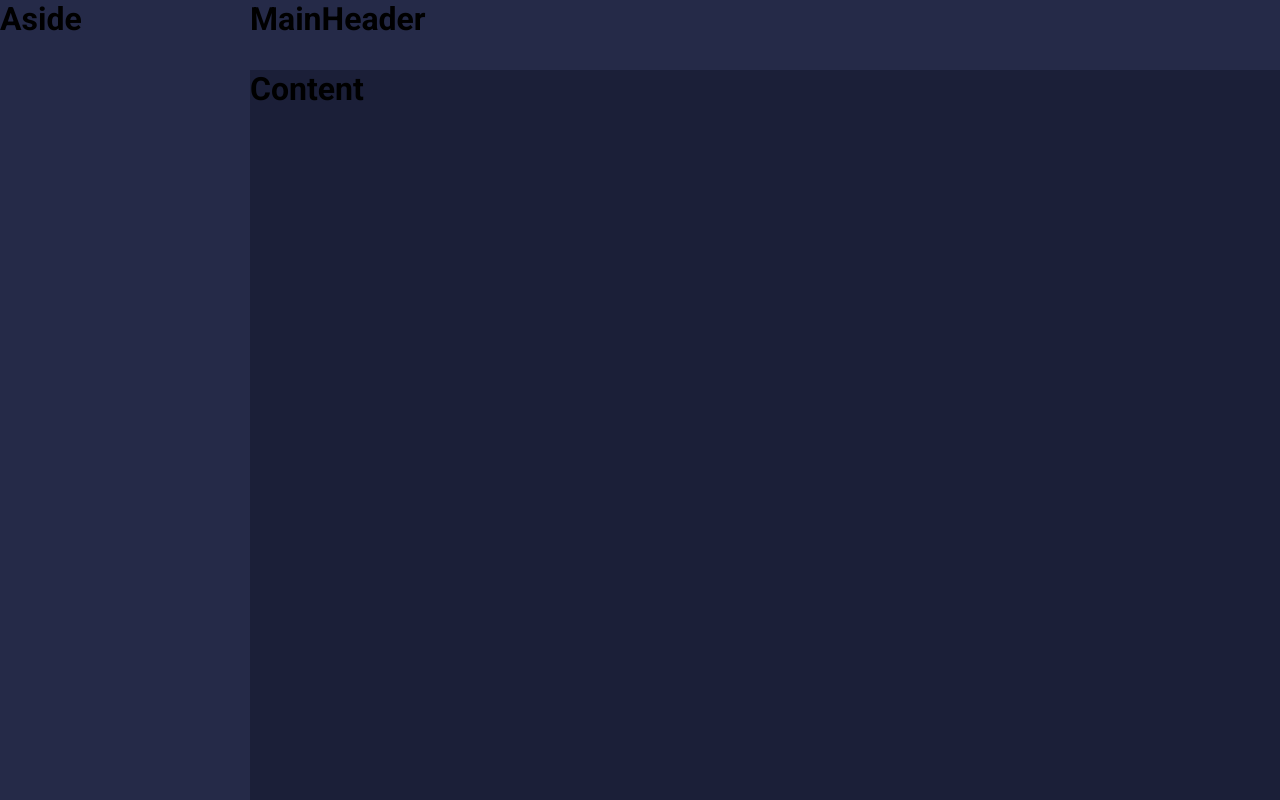
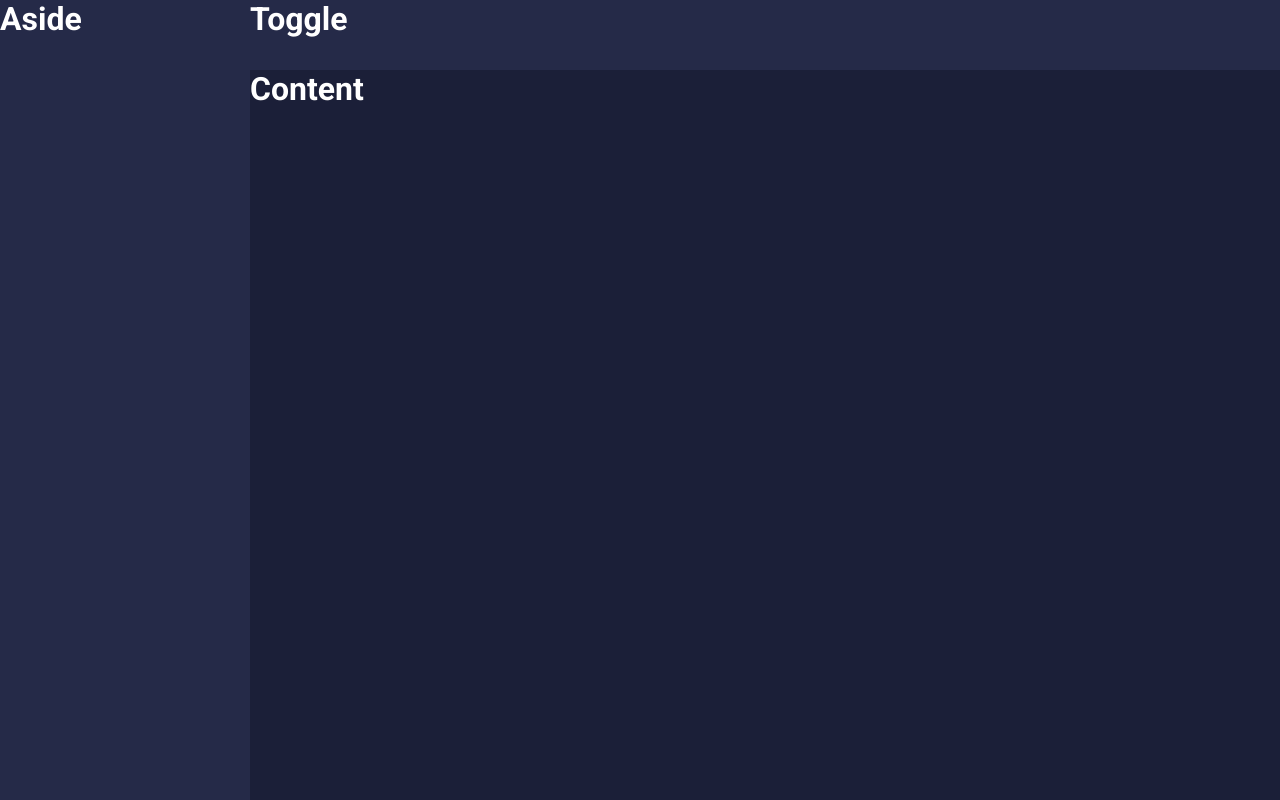
Before and after one commit to ivad8080/minha-carteira2, a React (Create React App) app: page / in a window 1280 px wide. Built offline with nearby package versions, Linux system fonts and the light colour scheme.

Commit message:
Minor Updates]

```diff
--- a/src/components/Aside/styles.ts
+++ b/src/components/Aside/styles.ts
@@ -2,5 +2,6 @@
 
  export const Container = styled.div`
     grid-area: AS;
-    background-color: #252A48;
+    color: ${props => props.theme.colors.white};
+    background-color: ${props => props.theme.colors.secondary};
 `;
--- a/src/components/Content/styles.ts
+++ b/src/components/Content/styles.ts
@@ -1,6 +1,7 @@
- import styled from 'styled-components';
+import styled from 'styled-components';
 
- export const Container = styled.div`
+export const Container = styled.div`
     grid-area: CT;
-    background-color: #1B1F38;
- `;
+    color: ${props => props.theme.colors.white};
+    background-color: ${props => props.theme.colors.primary};
+`;
--- a/src/components/Layout/index.tsx
+++ b/src/components/Layout/index.tsx
@@ -6,7 +6,7 @@
 import Aside from '../Aside';
 import Content from '../Content';
 
-const Layout: React.FC = () => {
+const Layout: React.FC = () => { // Declarando um componente
     return (
         <Grid>
             <MainHeader />
--- a/src/components/MainHeader/index.tsx
+++ b/src/components/MainHeader/index.tsx
@@ -5,7 +5,7 @@
 const MainHeader: React.FC = () => {
     return (
         <Container>
-            <h1>MainHeader</h1>
+            <h1>Toggle</h1>
         </Container>
     );
 }
--- a/src/components/MainHeader/styles.ts
+++ b/src/components/MainHeader/styles.ts
@@ -1,6 +1,7 @@
  import styled from 'styled-components';
 
- export const Container = styled.div`
+export const Container = styled.div`
     grid-area: MH;
-    background-color: #252A48;
+    color: ${props => props.theme.colors.white};
+    background-color: ${props => props.theme.colors.secondary};
 `;
--- a/src/styles/themes/dark.ts
+++ b/src/styles/themes/dark.ts
@@ -1,4 +1,18 @@
+/* eslint-disable import/no-anonymous-default-export */
 export default {
     title: 'Dark',
-    color:
-}
+
+    colors:  {
+      primary: '#1B1F38',
+      secondary: '#252A48',
+      tertiary: '#313862',
+
+      success: '#4E41F0',
+      info: '#F7931B',
+      warning: '#E44C4E',
+
+      white: '#FFF',
+      black: '#000',
+      gray: '#CCC',
+    },
+};
```
Also changed, not shown: src/App.tsx (+8 -5 lines), src/styles/styled.d.ts (added, +21 -0 lines), src/styles/themes/light.ts (added, +19 -0 lines).
